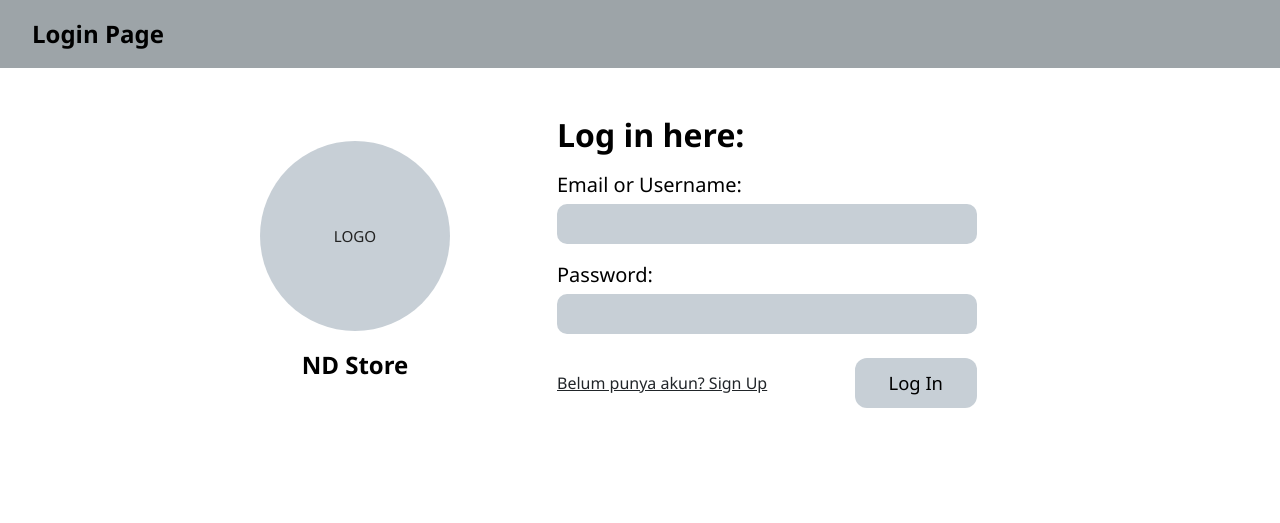
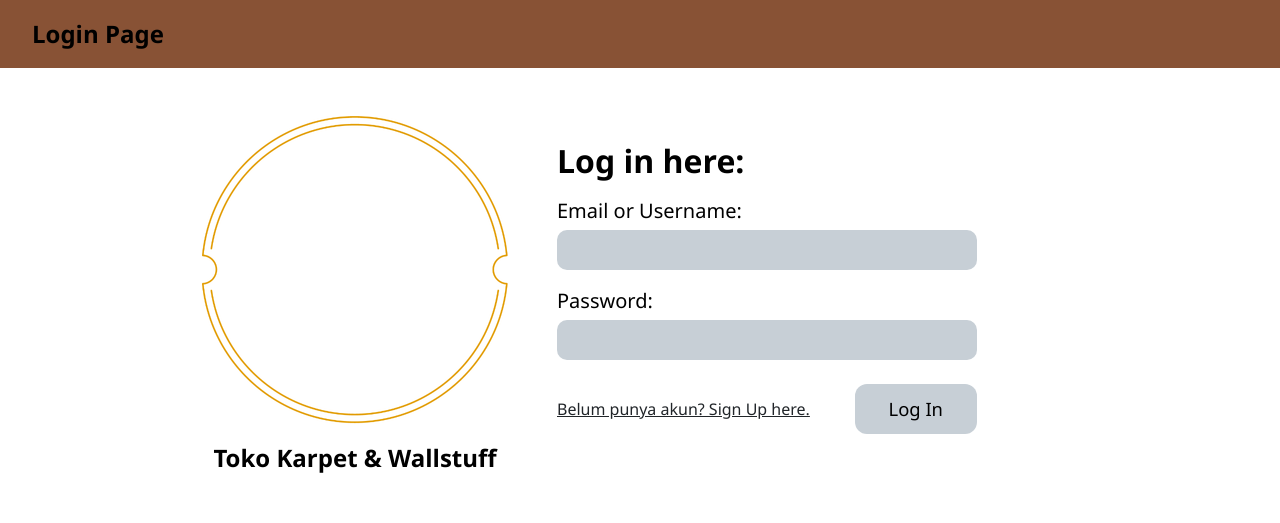
Before and after one commit to Kiara12-boop/Details-Online, a PHP site: page /works/ in a window 1280 px wide. Shown: the top 523 px of the page. Run offline with PHP 8.4, Linux system fonts and the light colour scheme; some libraries are stand-ins or nearby versions.

Commit message:
add logo to login and home page is clean of wirebox

```diff
--- a/index.php
+++ b/index.php
@@ -54,12 +54,9 @@ if ($_SERVER['REQUEST_METHOD'] === 'POST') {
     }
 }
 ?>
-<!DOCTYPE html>
 <html>
 <head>
-  <meta charset="UTF-8">
-  <meta name="viewport" content="width=device-width, initial-scale=1.0">
-  <title>ND - Login Page</title>
+  <title>Login Page</title>
   <link href="https://cdn.jsdelivr.net/npm/bootstrap@5.3.3/dist/css/bootstrap.min.css" rel="stylesheet">
   <style>
     body {
@@ -69,23 +66,17 @@ if ($_SERVER['REQUEST_METHOD'] === 'POST') {
     }
 
     .topbar-login {
-      background-color: #9da4a8;
+      background-color: #885235;
       padding: 16px 32px;
       font-size: 1.5rem;
       font-weight: 700;
     }
 
-    .logo-circle {
-      width: 190px;
-      height: 190px;
-      background-color: #c7cfd6;
-      border-radius: 50%;
-      display: flex;
+    .logo image{
+      width: 50px;
+      height: 50px;
       align-items: center;
       justify-content: center;
-      margin: 0 auto;
-      font-size: 0.95rem;
-      color: #222;
     }
 
     .wire-input {
@@ -124,11 +115,13 @@ if ($_SERVER['REQUEST_METHOD'] === 'POST') {
     Login Page
   </header>
 
-  <main class="container py-4 py-md-5">
+  <main class="container py-4 py-lg-5">
     <div class="row align-items-center justify-content-center g-4">
-      <div class="col-md-4 text-center d-none d-md-block">
-        <div class="logo-circle">LOGO</div>
-        <div class="fw-bold fs-4 mt-3">ND Store</div>
+      <div class="col-lg-4 text-center">
+        <div class="logo">
+          <img src="img/logo.png" alt="Logo">
+          <div class="fw-bold fs-4 mt-3">Toko Karpet & Wallstuff</div>
+        </div>
       </div>
 
       <div class="col-12 col-md-7 col-lg-6">
@@ -142,7 +135,7 @@ if ($_SERVER['REQUEST_METHOD'] === 'POST') {
 
         <form method="POST" style="max-width: 420px;">
           <div class="mb-3">
-            <label for="loginId" class="form-label fs-5 mb-1">Email or Username:</label>
+            <label class="form-label fs-5 mb-1">Email or Username:</label>
             <input
               type="text"
               id="loginId"
@@ -154,7 +147,7 @@ if ($_SERVER['REQUEST_METHOD'] === 'POST') {
           </div>
 
           <div class="mb-4">
-            <label for="password" class="form-label fs-5 mb-1">Password:</label>
+            <label class="form-label fs-5 mb-1">Password:</label>
             <input
               type="password"
               id="password"
@@ -165,7 +158,7 @@ if ($_SERVER['REQUEST_METHOD'] === 'POST') {
           </div>
 
           <div class="d-flex align-items-center justify-content-between gap-3">
-            <a href="signup.php" class="text-dark">Belum punya akun? Sign Up</a>
+            <a href="signUp.php" class="text-dark">Belum punya akun? Sign Up here.</a>
             <button type="submit" class="btn btn-wire">Log In</button>
           </div>
         </form>
```
Also changed, not shown: home.php (+48 -30 lines).
